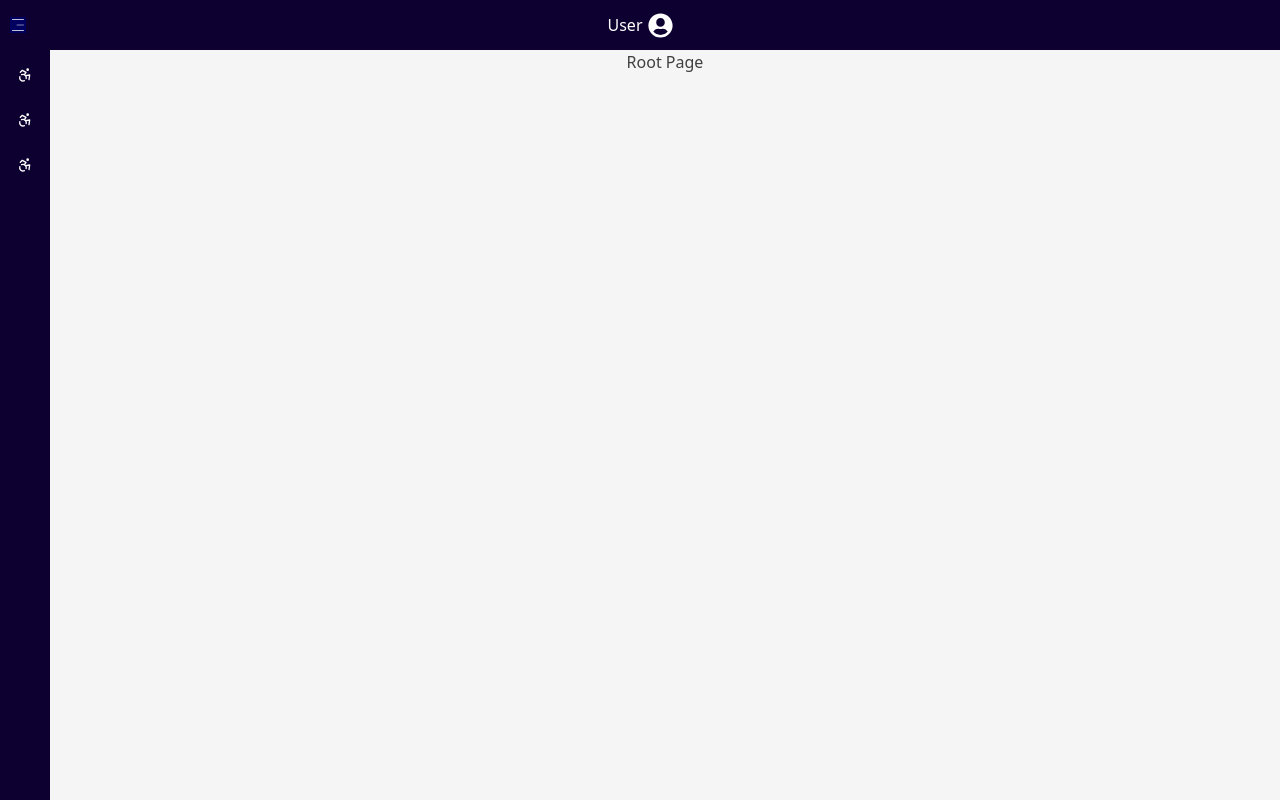
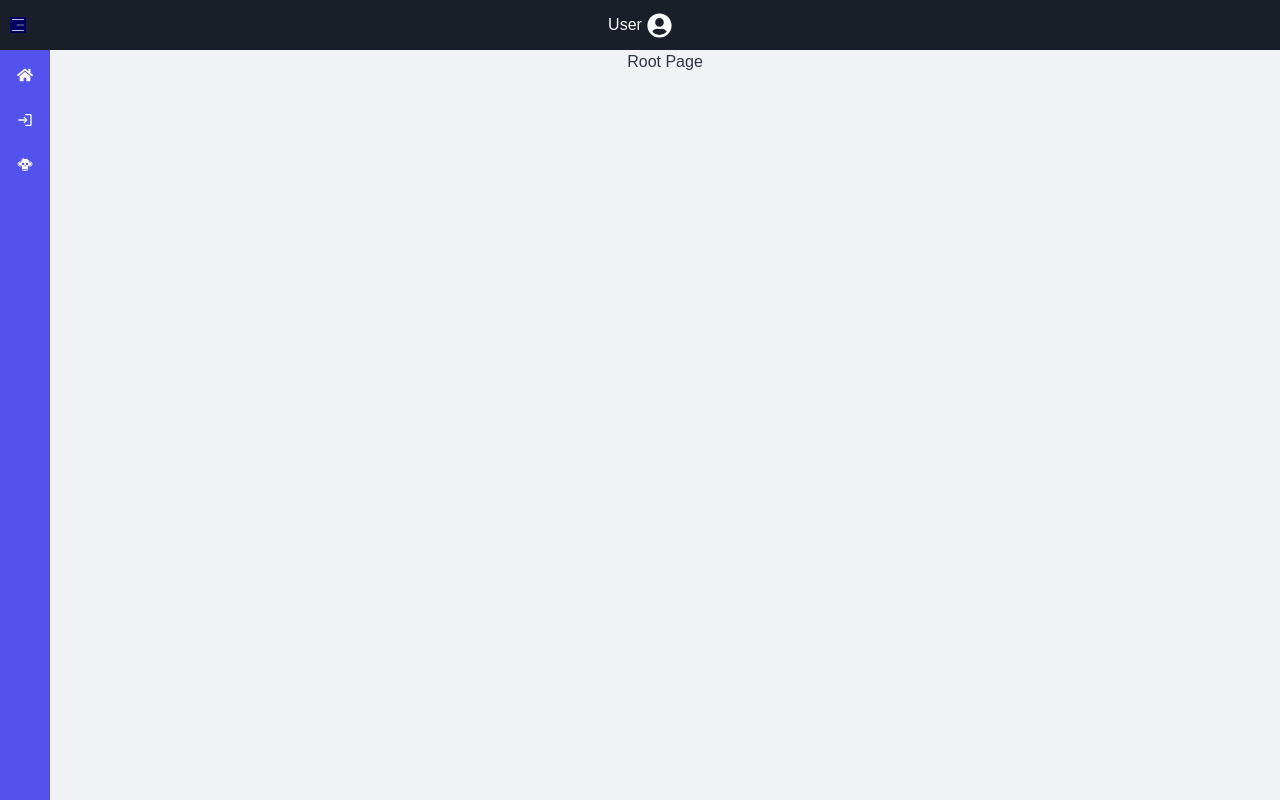
Before and after one commit to iverbitskyi/react-dev-project, a React (Vite) app: page / in a window 1280 px wide. Built offline with nearby package versions, Linux system fonts and the light colour scheme.

Commit message:
Added styles (#8)
Co-authored-by: Taras <Axotnukk@gmail.com>

```diff
--- a/src/components/navbar/Navbar.jsx
+++ b/src/components/navbar/Navbar.jsx
@@ -14,7 +14,7 @@ export const Navbar = () => {
 
 	return (
 		<>
-			<div className={styles.wrapper}>
+			<div className={`${styles.wrapper} bg-neutral-800`}>
 				<button className={styles.wrapper_menu} onClick={handeMenuOpenChange}>
 					{isMenuOpen ? <IoIosClose /> : <CiMenuFries />}
 				</button>
--- a/src/components/navbar/Navbar.module.scss
+++ b/src/components/navbar/Navbar.module.scss
@@ -3,7 +3,6 @@
 	top: 0;
 	left: 0;
 	width: 100%;
-	background-color: rgb(13, 0, 49);
 	display: flex;
 	gap: 10px;
 	align-items: center;
--- a/src/components/sideMenu/SideMenu.jsx
+++ b/src/components/sideMenu/SideMenu.jsx
@@ -1,15 +1,17 @@
 import { Link } from 'react-router-dom';
-import { LuAccessibility } from 'react-icons/lu';
+import { FaHome } from "react-icons/fa";
+import { MdOutlineLogin } from "react-icons/md";
+import { GiMonkey } from "react-icons/gi";
 import styles from './SideMenu.module.scss';
 
 
 export const SideMenu = ({ isMenuOpen }) => {
 	return (
-		<div className={styles.wrapper} style={{ width: isMenuOpen ? '300px' : '50px' }}>
+		<div className={`${styles.wrapper} bg-blue-300`} style={{ width: isMenuOpen ? '300px' : '50px' }}>
 			<Link to="/">
 				<button className={styles.wrapper_button}>
 					<div className={styles.wrapper_button_icon}>
-						<LuAccessibility />
+						<FaHome />
 					</div>
 					<div className={styles.wrapper_button_text}>Home</div>
 				</button>
@@ -17,7 +19,7 @@ export const SideMenu = ({ isMenuOpen }) => {
 			<Link to="/login">
 			<button className={styles.wrapper_button}>
 				<div className={styles.wrapper_button_icon}>
-					<LuAccessibility />
+					<MdOutlineLogin />
 				</div>
 				<div className={styles.wrapper_button_text}>Login</div>
 			</button>
@@ -25,7 +27,7 @@ export const SideMenu = ({ isMenuOpen }) => {
 			<Link to="/">
 			<button className={styles.wrapper_button}>
 				<div className={styles.wrapper_button_icon}>
-					<LuAccessibility />
+					<GiMonkey />
 				</div>
 				<div className={styles.wrapper_button_text}>Page 2</div>
 			</button>
--- a/src/components/sideMenu/SideMenu.module.scss
+++ b/src/components/sideMenu/SideMenu.module.scss
@@ -3,7 +3,6 @@
 	position: fixed;
 	width: 50px;
 	height: 100vh;
-	background-color: rgb(13, 0, 49);
 	left: 0;
 	top: 50px;
 	display: flex;
--- a/tailwind.config.js
+++ b/tailwind.config.js
@@ -1,8 +1,48 @@
 /** @type {import('tailwindcss').Config} */
 export default {
+	darkMode: 'selector',
 	content: ['./index.html', './src/**/*.{js,ts,jsx,tsx}'],
 	theme: {
-		extend: {},
+			fontFamily: {
+					sans: ['Montserrat', 'sans-serif'],
+			},
+			colors: {
+					current: 'currentColor',
+					transparent: 'transparent',
+					white: '#ffffff',
+					black: '#000000',
+					neutral: {
+							100: '#f1f2f6',
+							200: '#dfe4ea',
+							300: '#ced6e0',
+							400: '#a4b0be',
+							500: '#747d8c',
+							600: '#57606f',
+							700: '#2f3542',
+							800: '#191e29',
+					},
+					green: {
+							100: '#7bed9f',
+							200: '#2ed573',
+					},
+					blue: {
+							100: '#70a1ff',
+							200: '#1e90ff',
+							300: '#5352ed',
+							400: '#3742fa',
+					},
+					gold: '#eccc68',
+					orange: '#ffa502',
+					red: {
+							100: '#ff7f50',
+							200: '#ff6348',
+							300: '#ff6b81',
+							400: '#ff4757',
+					},
+					vsoc: '#A29BFE',
+					gw: '#04bdba',
+			},
+			extend: {},
 	},
 	plugins: [],
 };
```
